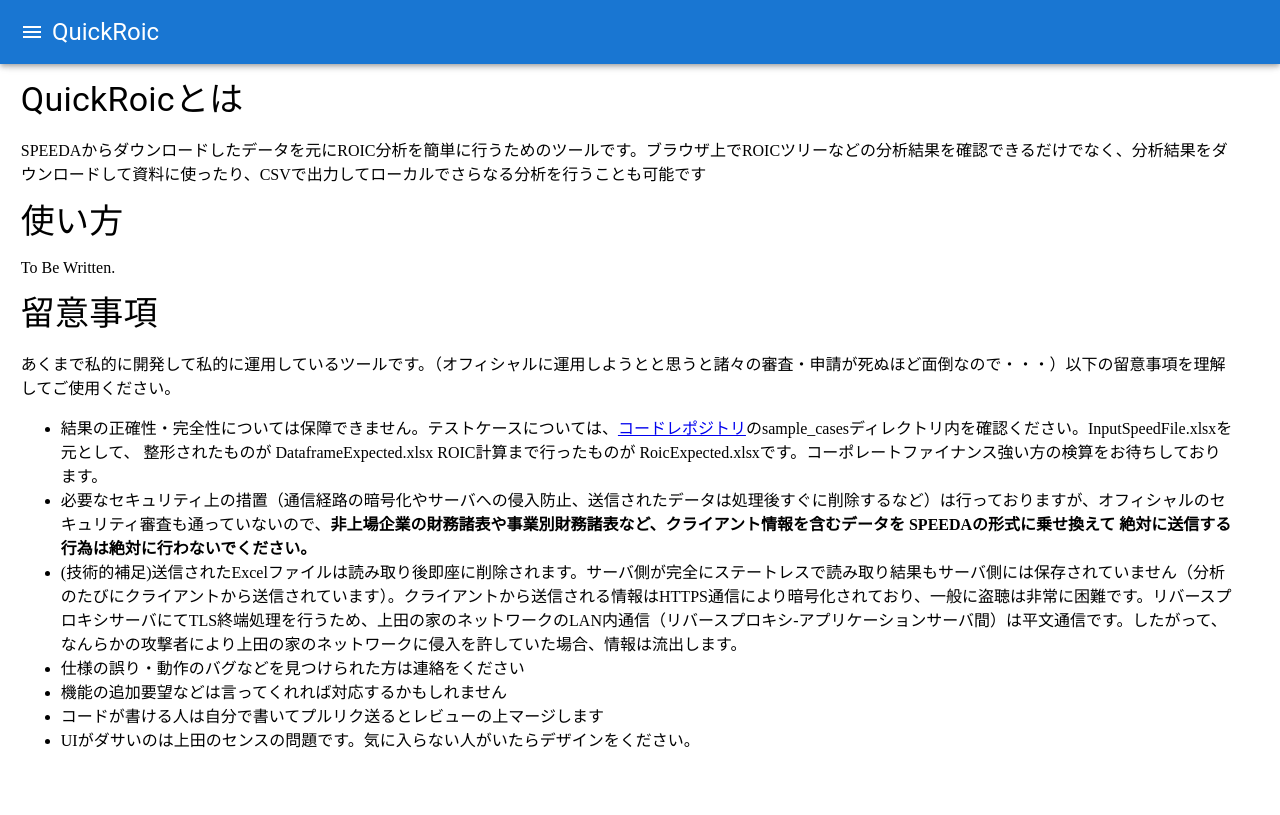
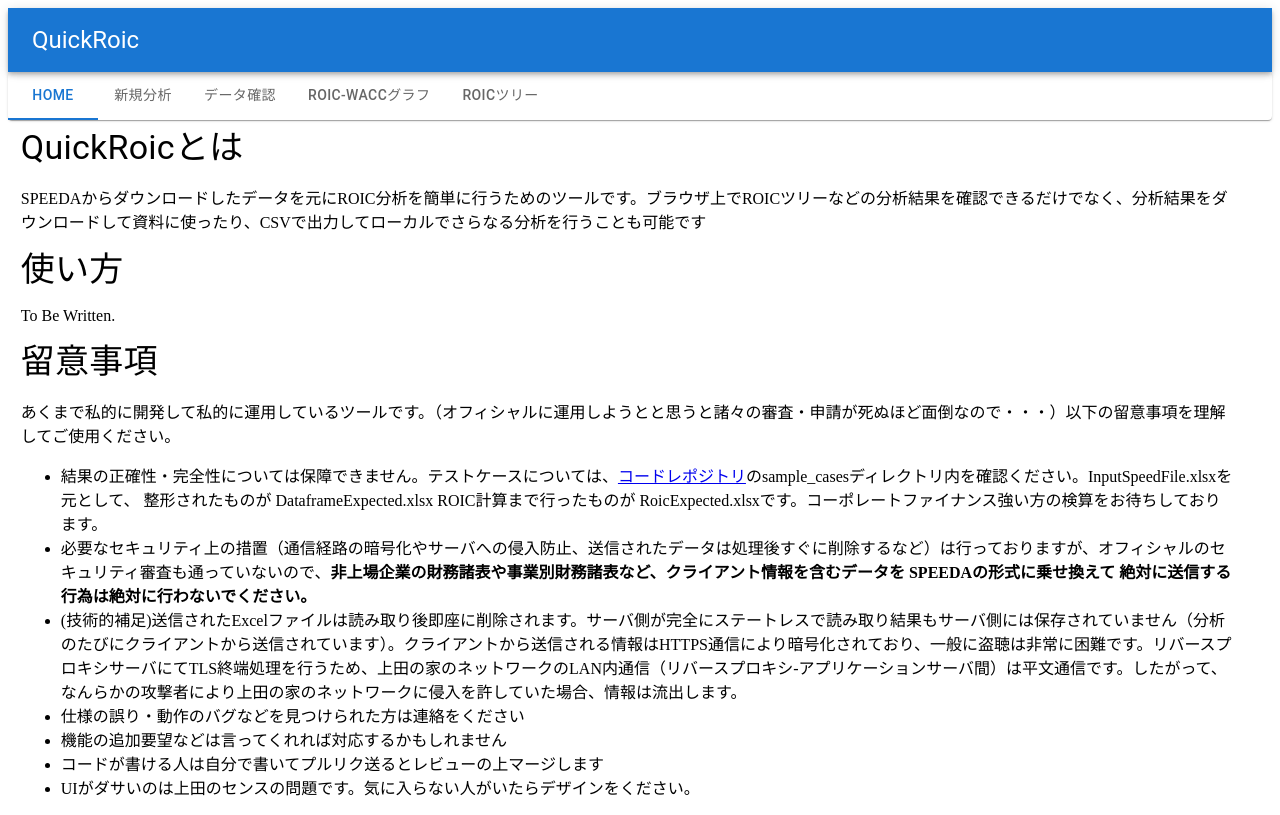
Before and after one commit to ku-mok/QuickROIC, a React (Create React App) app in the folder frontend/: page / in a window 1280 px wide. Built offline with nearby package versions, Linux system fonts and the light colour scheme; what apollo-upload-client would draw is missing.

Commit message:
グローバルナビゲーションをTabBarに変更

```diff
--- a/frontend/src/organisms/Header.tsx
+++ b/frontend/src/organisms/Header.tsx
@@ -1,19 +1,15 @@
 import React from "react";
-import {
-  AppBar,
-  IconButton,
-  IconButtonProps,
-  Toolbar,
-  Typography,
-} from "@mui/material";
-import styled from "styled-components";
-import { Menu } from "@mui/icons-material";
+import { AppBar, Paper, Tab, Tabs, Toolbar, Typography } from "@mui/material";
 import { useHistory } from "react-router";
 
-const Offset = styled("div")(({ theme }) => theme.mixins.toolbar);
 export type HeaderProps = {
-  handleIconButtonClick: IconButtonProps["onClick"];
   children: React.ReactText;
+  tabItems: {
+    label: string;
+    onClick: () => void;
+    disabled?: boolean;
+  }[];
+  tabSelected: number;
 };
 const Header: React.FC<HeaderProps> = (props) => {
   const history = useHistory();
@@ -22,21 +18,24 @@
   };
   return (
     <>
-      <AppBar position="fixed">
+      <AppBar position="sticky">
         <Toolbar>
-          <IconButton
-            color="inherit"
-            onClick={props.handleIconButtonClick}
-            edge="start"
-          >
-            <Menu />
-          </IconButton>
           <Typography variant="h5" onClick={handleTitleClick}>
             {props.children}
           </Typography>
         </Toolbar>
       </AppBar>
-      <Offset />
+      <Paper>
+        <Tabs value={props.tabSelected}>
+          {props.tabItems.map((tab) => (
+            <Tab
+              label={tab.label}
+              disabled={tab.disabled}
+              onClick={tab.onClick}
+            />
+          ))}
+        </Tabs>
+      </Paper>
     </>
   );
 };
--- a/frontend/src/page/Home.tsx
+++ b/frontend/src/page/Home.tsx
@@ -1,9 +1,11 @@
 import { Typography } from "@mui/material";
+import { useTabItems } from "./tabItems";
 import Template from "../template/Template";
 
 const Home: React.FC = () => {
+  const tabItems = useTabItems();
   return (
-    <Template>
+    <Template tabItems={tabItems} tabSelected={0}>
       <Typography variant="h4" component="h2">
         QuickRoicとは
       </Typography>
--- a/frontend/src/page/NewFile.tsx
+++ b/frontend/src/page/NewFile.tsx
@@ -1,3 +1,4 @@
+import { useTabItems } from "./tabItems";
 import React, { useState } from "react";
 import { useMutation } from "@apollo/client";
 import Template from "../template/Template";
@@ -32,8 +33,9 @@
 };
 
 export const NewFilePres: React.FC<NewFilePresProps> = (props) => {
+  const tabItems = useTabItems();
   return (
-    <Template>
+    <Template tabItems={tabItems} tabSelected={1}>
       <Typography variant="h5">新規データ分析</Typography>
       <FileUploader {...props} />
     </Template>
--- a/frontend/src/page/Table.tsx
+++ b/frontend/src/page/Table.tsx
@@ -1,4 +1,5 @@
 import { useQuery } from "@apollo/client";
+import { useTabItems } from "./tabItems";
 import { GetLocalDataDocument } from "../generated/graphql";
 import Template from "../template/Template";
 import DataGrid from "react-data-grid";
@@ -18,8 +19,9 @@
   const [expandedGroupIds, setExpandedGroupIds] = useState<
     ReadonlySet<unknown>
   >(() => new Set<unknown>(data?.localCompanyData.map((d) => d.companyName)));
+  const tabItems = useTabItems();
   return (
-    <Template>
+    <Template tabItems={tabItems} tabSelected={2}>
       <DataGrid
         rows={rows}
         columns={columns}
--- /dev/null
+++ b/frontend/src/page/tabItems.ts
@@ -0,0 +1,32 @@
+import { useMemo } from "react";
+import { useHistory } from "react-router";
+import { HeaderProps } from "../organisms/Header";
+export const useTabItems: () => HeaderProps["tabItems"] = () => {
+  const history = useHistory();
+  const tabItems = useMemo(
+    () => [
+      {
+        label: "Home",
+        onClick: () => history.push("/"),
+      },
+      {
+        label: "新規分析",
+        onClick: () => history.push("/new"),
+      },
+      {
+        label: "データ確認",
+        onClick: () => history.push("/table"),
+      },
+      {
+        label: "ROIC-WACCグラフ",
+        onClick: () => history.push("/scatter"),
+      },
+      {
+        label: "ROICツリー",
+        onClick: () => history.push("/tree"),
+      },
+    ],
+    [history]
+  );
+  return tabItems;
+};
--- a/frontend/src/template/Template.tsx
+++ b/frontend/src/template/Template.tsx
@@ -1,8 +1,4 @@
-import { useState } from "react";
 import Header from "../organisms/Header";
-import SideMenu from "../organisms/SideMenu";
-import SideMenuItem from "../molecules/SideMenuItem";
-import { AddCircle } from "@mui/icons-material";
 import styled from "styled-components";
 
 const ContentContainer = styled.div`
@@ -10,26 +6,21 @@
   margin-left: 1vw;
   margin-right: 3vw;
 `;
-const Template: React.FC<{ children: React.ReactNode }> = (props) => {
-  const [sideMenuOpen, setSideMenuOpen] = useState(false);
-  const handleSideMenuOpen = () => {
-    setSideMenuOpen(true);
-  };
-  const handleSideMenuClose = () => {
-    setSideMenuOpen(false);
-  };
+export type TemplateProps = {
+  children: React.ReactNode;
+  tabItems: {
+    label: string;
+    onClick: () => void;
+    disabled?: boolean;
+  }[];
+  tabSelected: number;
+};
+const Template: React.FC<TemplateProps> = (props) => {
   return (
     <>
-      <Header handleIconButtonClick={handleSideMenuOpen}>QuickRoic</Header>
-      <SideMenu
-        open={sideMenuOpen}
-        onOpen={handleSideMenuOpen}
-        onClose={handleSideMenuClose}
-      >
-        <SideMenuItem icon={<AddCircle />} linkTo="/new">
-          新規分析
-        </SideMenuItem>
-      </SideMenu>
+      <Header tabItems={props.tabItems} tabSelected={props.tabSelected}>
+        QuickRoic
+      </Header>
       <ContentContainer>{props.children}</ContentContainer>
     </>
   );
```
Also changed, not shown: 1 other file (tests, documents, lock files or other folders).
